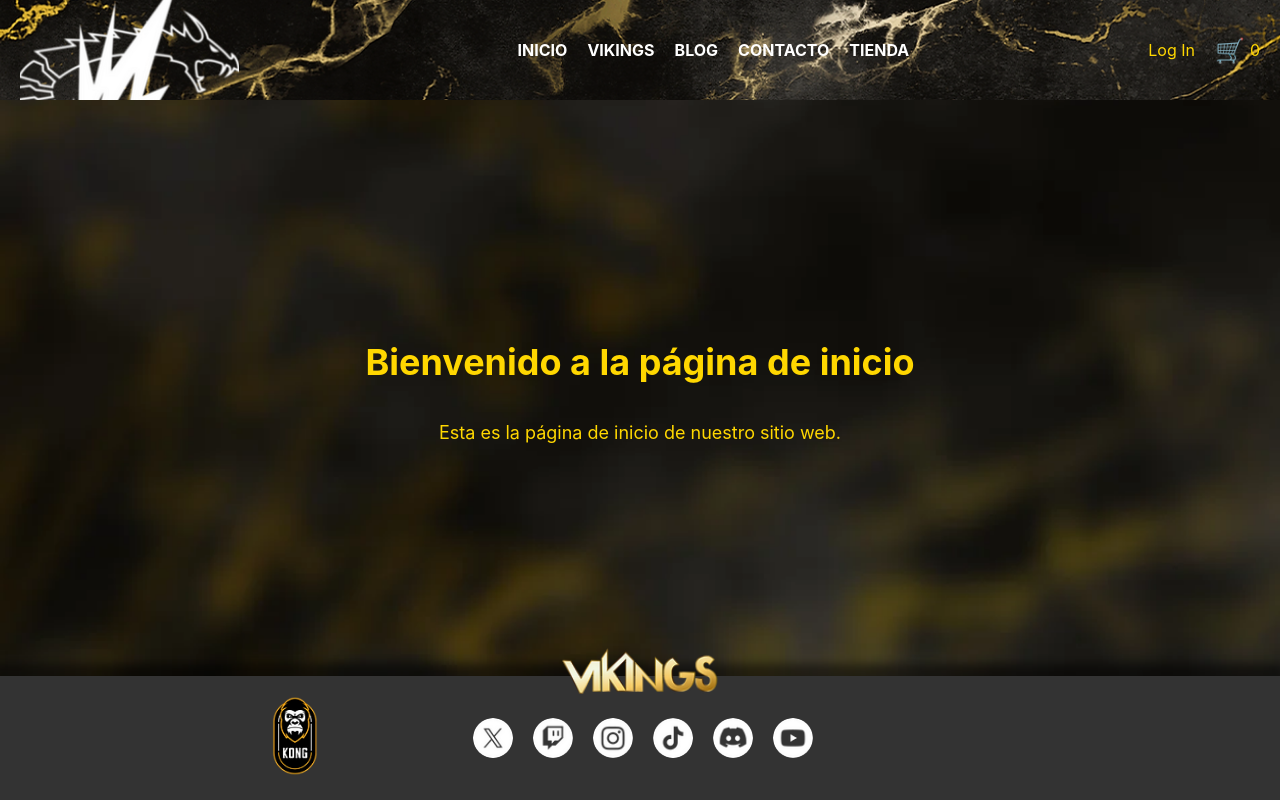
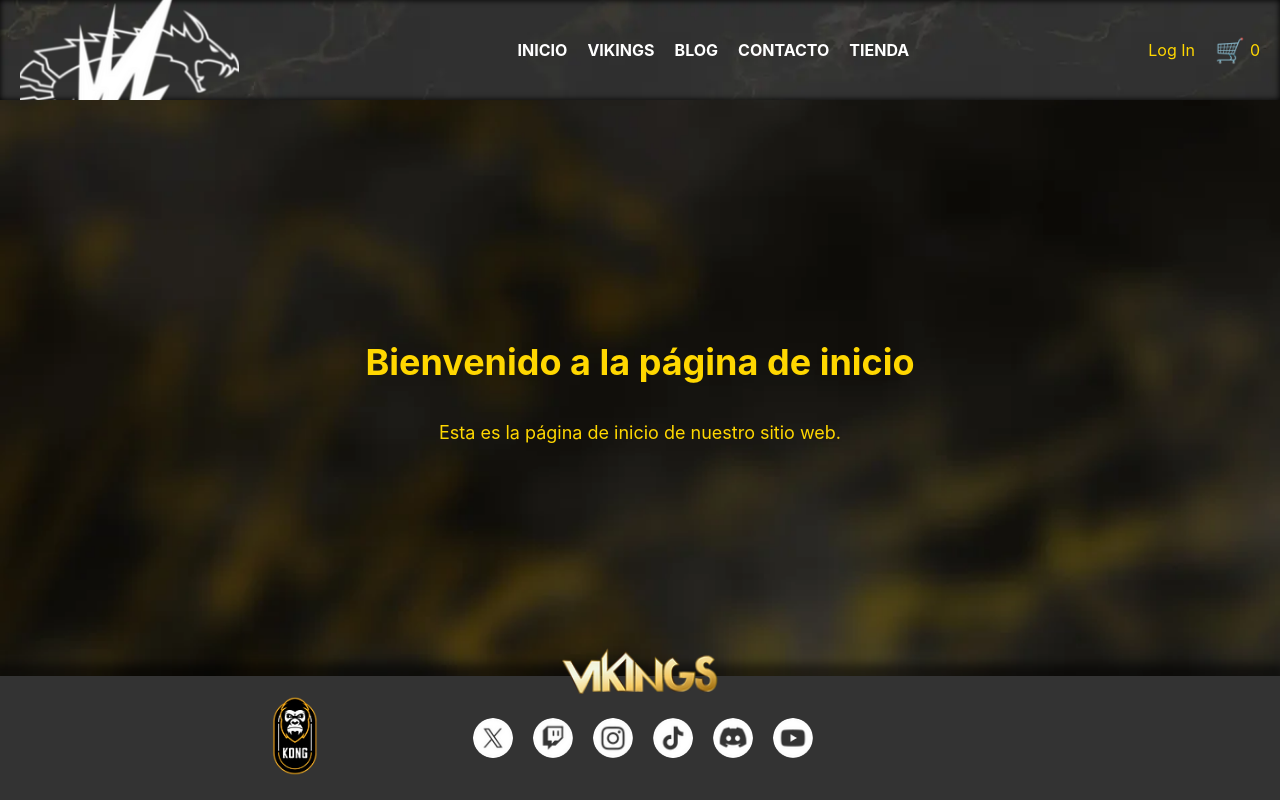
Before and after one commit to rupi014/vikings-frontend, a React (Create React App) app: page / in a window 1280 px wide. Built offline with nearby package versions, Linux system fonts and the light colour scheme.

Commit message:
header shadow added

```diff
--- a/src/components/styles/header.css
+++ b/src/components/styles/header.css
@@ -7,7 +7,8 @@
     background-image: url('../../assets/images/fondos/header-fondo.webp');
     background-size: cover;
     background-position: center;
-    height: 100px; /* Ajusta la altura del header según tus necesidades */
+    height: 100px;
+    box-shadow: inset 0px 0px 6px 0px rgba(0, 0, 0, 1);
   }
 
   .logo {
```
Also changed, not shown: src/assets/images/fondos/header-fondo.webp.
